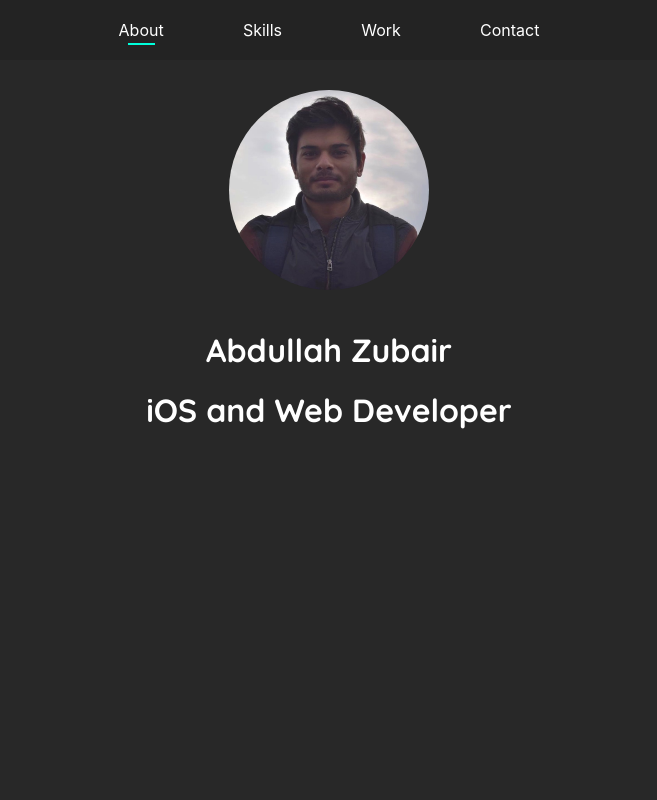
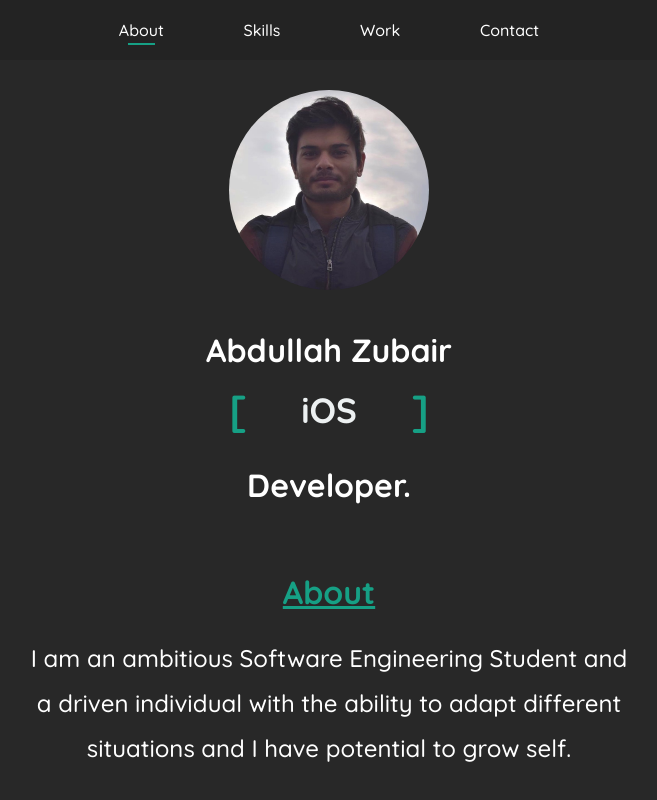
Before and after one commit to abdullahzt/abdullahzt.github.io, a React (Create React App) app: page / in a window 1280 px wide. Shown: the whole page, without its empty margins (311-968 px from the left). Built offline with nearby package versions, Linux system fonts and the light colour scheme.

Commit message:
Change Label Comp

```diff
--- a/package.json
+++ b/package.json
@@ -10,6 +10,7 @@
     "@types/node": "^12.12.59",
     "@types/react": "^16.9.49",
     "@types/react-dom": "^16.9.8",
+    "node-sass": "^4.14.1",
     "react": "^16.13.1",
     "react-dom": "^16.13.1",
     "react-router-dom": "^5.2.0",
--- a/src/components/Navigation/NavigationItems/NavigationItem/NavigationItem.module.css
+++ b/src/components/Navigation/NavigationItems/NavigationItem/NavigationItem.module.css
@@ -6,6 +6,7 @@
     color: white;
     text-decoration: none;
     position: relative;
+    font-family: Quicksand;
 }
 
 .NavigationItem a.active::after {
@@ -17,7 +18,7 @@
     width: 60%;
     content: '.';
     color: transparent;
-    background: rgb(0, 255, 219);
+    background: #16a085;
     height: 2px;
 }
 
@@ -36,7 +37,7 @@
     width: 0%;
     content: '.';
     color: transparent;
-    background: rgb(0, 255, 219);
+    background: #16a085;
     height: 2px;
 }
 
--- a/src/containers/Home/Home.module.css
+++ b/src/containers/Home/Home.module.css
@@ -14,9 +14,47 @@
     animation: image-appear 0.5s ease forwards;
 }
 
+.About * {
+    font-family: Quicksand;
+    /* font-size: 32px; */
+}
+
 .About h1 {
     margin: 10px;
     animation: h1-appear 0.6s ease forwards;
+}
+
+.About h2 {
+    font-size: 32px;
+    text-decoration: underline;
+    margin-bottom: 0px;
+    color: #16a085;
+}
+
+.About h3 {
+    font-size: 24px;
+    width: 50%;
+    font-weight: 300;
+    text-align: center;
+    line-height: 45px;
+    width: 600px;
+}
+
+.Develop {
+    animation: h1-appear 0.6s ease forwards;
+}
+
+@media(max-width: 650px) {
+    .About h3 {
+        width: 400px;
+    }
+}
+
+@media(max-width: 450px) {
+    .About h3 {
+        font-size: 20px;
+        width: 300px;
+    }
 }
 
 @keyframes image-appear {
--- /dev/null
+++ b/src/containers/Home/Home.scss
@@ -0,0 +1,216 @@
+.content {
+    position: relative;
+    // top: 50%;
+    // left: 50%;
+    // transform: translate(-50%, -50%);
+    width: 200px;
+    height: 50px;
+    margin-top: 20px;
+    overflow: hidden;
+    font-family: 'Lato', sans-serif;
+    font-size: 35px;
+    line-height: 40px;
+    color: #ecf0f1;
+    &__container {
+        font-weight: 600;
+        overflow: hidden;
+        height: 40px;
+        padding: 0 40px;
+        &:before {
+            content: '[';
+            left: 0;
+        }
+        &:after {
+            content: ']';
+            position: absolute;
+            right: 0;
+        }
+        &:after,
+        &:before {
+            position: absolute;
+            top: 0;
+            color: #16a085;
+            font-size: 42px;
+            line-height: 40px;
+            -webkit-animation-name: opacity;
+            -webkit-animation-duration: 2s;
+            -webkit-animation-iteration-count: infinite;
+            animation-name: opacity;
+            animation-duration: 2s;
+            animation-iteration-count: infinite;
+        }
+        &__text {
+            display: inline;
+            float: left;
+            margin: 0;
+        }
+        &__list {
+            margin-top: 0;
+            padding-left: 0px;
+            text-align: center;
+            list-style: none;
+            -webkit-animation-name: change;
+            -webkit-animation-duration: 10s;
+            -webkit-animation-iteration-count: infinite;
+            animation-name: change;
+            animation-duration: 10s;
+            animation-iteration-count: infinite;
+            &__item {
+                line-height: 40px;
+                margin: 0;
+            }
+        }
+    }
+}
+
+@-webkit-keyframes opacity {
+    0%,
+    100% {
+        opacity: 0;
+    }
+    50% {
+        opacity: 1;
+    }
+}
+
+@-webkit-keyframes change {
+    0%,
+    12.66%,
+    100% {
+        transform: translate3d(0, 0, 0);
+    }
+    16.66%,
+    29.32% {
+        transform: translate3d(0, -25%, 0);
+    }
+    33.32%,
+    45.98% {
+        transform: translate3d(0, -50%, 0);
+    }
+    49.98%,
+    62.64% {
+        transform: translate3d(0, -75%, 0);
+    }
+    66.64%,
+    79.3% {
+        transform: translate3d(0, -50%, 0);
+    }
+    83.3%,
+    95.96% {
+        transform: translate3d(0, -25%, 0);
+    }
+}
+
+@-o-keyframes opacity {
+    0%,
+    100% {
+        opacity: 0;
+    }
+    50% {
+        opacity: 1;
+    }
+}
+
+@-o-keyframes change {
+    0%,
+    12.66%,
+    100% {
+        transform: translate3d(0, 0, 0);
+    }
+    16.66%,
+    29.32% {
+        transform: translate3d(0, -25%, 0);
+    }
+    33.32%,
+    45.98% {
+        transform: translate3d(0, -50%, 0);
+    }
+    49.98%,
+    62.64% {
+        transform: translate3d(0, -75%, 0);
+    }
+    66.64%,
+    79.3% {
+        transform: translate3d(0, -50%, 0);
+    }
+    83.3%,
+    95.96% {
+        transform: translate3d(0, -25%, 0);
+    }
+}
+
+@-moz-keyframes opacity {
+    0%,
+    100% {
+        opacity: 0;
+    }
+    50% {
+        opacity: 1;
+    }
+}
+
+@-moz-keyframes change {
+    0%,
+    12.66%,
+    100% {
+        transform: translate3d(0, 0, 0);
+    }
+    16.66%,
+    29.32% {
+        transform: translate3d(0, -25%, 0);
+    }
+    33.32%,
+    45.98% {
+        transform: translate3d(0, -50%, 0);
+    }
+    49.98%,
+    62.64% {
+        transform: translate3d(0, -75%, 0);
+    }
+    66.64%,
+    79.3% {
+        transform: translate3d(0, -50%, 0);
+    }
+    83.3%,
+    95.96% {
+        transform: translate3d(0, -25%, 0);
+    }
+}
+
+@keyframes opacity {
+    0%,
+    100% {
+        opacity: 0;
+    }
+    50% {
+        opacity: 1;
+    }
+}
+
+@keyframes change {
+    0%,
+    12.66%,
+    100% {
+        transform: translate3d(0, 0, 0);
+    }
+    16.66%,
+    29.32% {
+        transform: translate3d(0, -25%, 0);
+    }
+    33.32%,
+    45.98% {
+        transform: translate3d(0, -50%, 0);
+    }
+    49.98%,
+    62.64% {
+        transform: translate3d(0, -75%, 0);
+    }
+    66.64%,
+    79.3% {
+        transform: translate3d(0, -50%, 0);
+    }
+    83.3%,
+    95.96% {
+        transform: translate3d(0, -25%, 0);
+    }
+}
--- a/src/containers/Home/Home.tsx
+++ b/src/containers/Home/Home.tsx
@@ -2,15 +2,35 @@
 
 import classes from './Home.module.css';
 import me from '../../assets/images/me.jpeg';
+import './Home.scss';
 
 const Home: React.FC = props => {
 
     return (
+        <React.Fragment>
         <div className={classes.About} >
             <img src={me} alt=""/>
-            <h1>Abdullah Zubair</h1>
-            <h1>iOS and Web Developer</h1>
+            <h1 style={{ marginBottom: '0px' }} >Abdullah Zubair</h1>
+            <div className={classes.Develop} >
+            <div className="content">
+                <div className="content__container">
+                    {/* <p className="content__container__text">
+                        Hello
+                    </p> */}
+                    <ul className="content__container__list">
+                        <li className="content__container__list__item">Web</li>
+                        <li className="content__container__list__item">iOS</li>
+                        <li className="content__container__list__item">Web</li>
+                        <li className="content__container__list__item">iOS</li>
+                    </ul>
+                </div>
+            </div>
+            </div>
+            <h1 style={{ marginTop: '25px' }} >Developer.</h1>
+            <h2>About</h2>
+            <h3>I am an ambitious Software Engineering Student and a driven individual with the ability to adapt different situations and I have potential to grow self.</h3>
         </div>
+        </React.Fragment>
     )
 
 }
```
Also changed, not shown: 1 other file (tests, documents, lock files or other folders).
